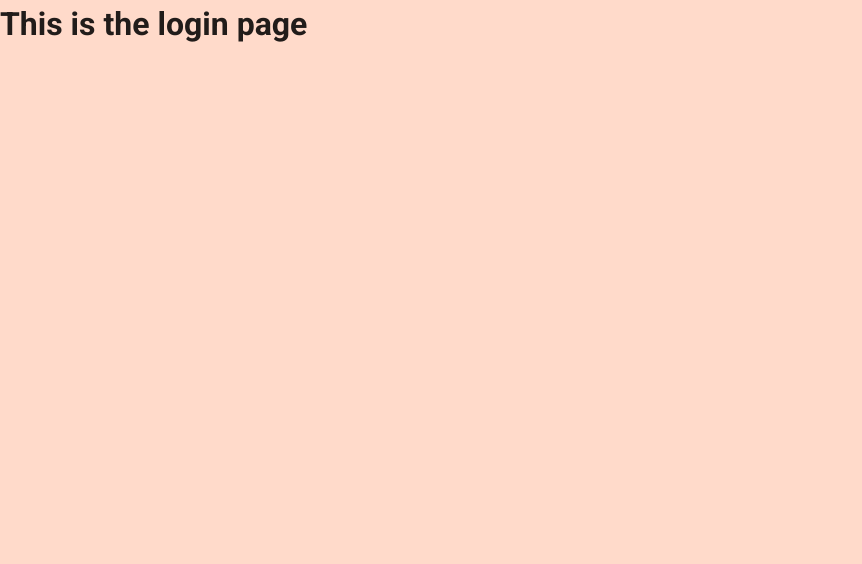
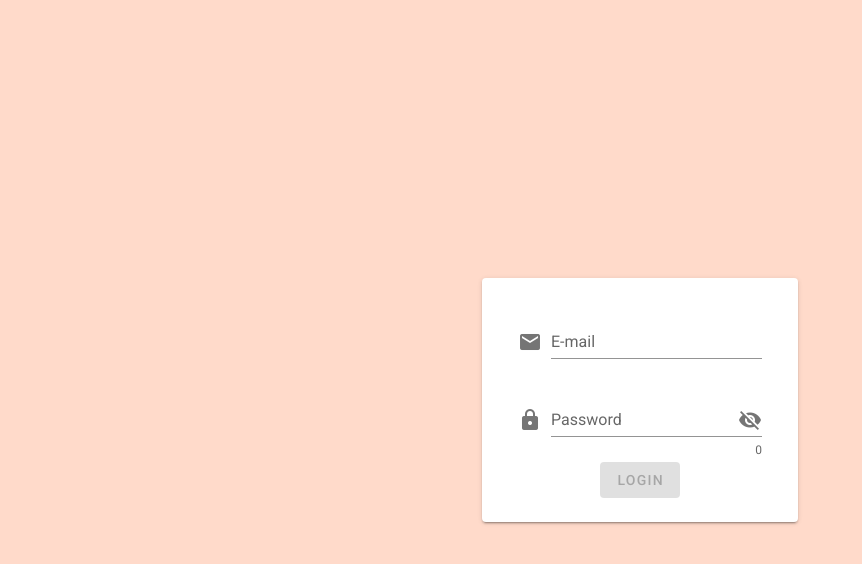
Before and after one commit to diogocera/login-for-children, a Vue app: page /#/login in a window 1280 px wide. Shown: the top 564 px of the page, without its empty margins (0-862 px from the left). Built offline with nearby package versions, Linux system fonts and the light colour scheme.

Commit message:
Add an email and passowrd form to the login page

```diff
--- a/src/views/Login.vue
+++ b/src/views/Login.vue
@@ -1,11 +1,69 @@
 <template>
-  <div class="login">
-    <h1>This is the login page</h1>
-  </div>
+  <v-container fill-height>
+    <v-row align="center" justify="center">
+      <v-card>
+        <v-card-text primary-title>
+          <v-form v-model="valid" class="ma-5">
+            <v-text-field
+              v-model="email"
+              :rules="emailRules"
+              label="E-mail"
+              required
+              prepend-icon="mdi-email"
+              class="mb-3"
+            />
+
+            <v-text-field
+              v-model="password"
+              :rules="[passwordRules.required, passwordRules.min]"
+              :type="showPassword ? 'text' : 'password'"
+              label="Password"
+              counter
+              prepend-icon="mdi-lock"
+              :append-icon="showPassword ? 'mdi-eye' : 'mdi-eye-off'"
+              @click:append="showPassword = !showPassword"
+              class="mb-4"
+            />
+
+            <v-row justify="center">
+              <v-btn flat color="primary" :disabled="!valid">Login</v-btn>
+            </v-row>
+          </v-form>
+        </v-card-text>
+      </v-card>
+    </v-row>
+  </v-container>
 </template>
 
 <script>
 export default {
   name: "Login",
+
+  data() {
+    return {
+      email: "",
+      emailRules: [
+        (value) => !!value || "Please, write your e-mail on this box.",
+        (value) =>
+          /^[a-zA-Z0-9._-]+@[a-zA-Z0-9.-]+\.[a-zA-Z]{2,4}$/.test(value) ||
+          "Your e-mail should look something like yourname@email.com.",
+      ],
+
+      password: "",
+      showPassword: false,
+      passwordRules: {
+        required: (value) =>
+          !!value || "Please, write your password on this box.",
+        min: (value) =>
+          value.length >= 8 ||
+          "It should have at least 8 characters (letters, numbers, or special characters like #@_",
+        emailMatch: () => "The e-mail and password given don't match.",
+      },
+
+      valid: false,
+    };
+  },
 };
 </script>
+
+<style></style>
```
